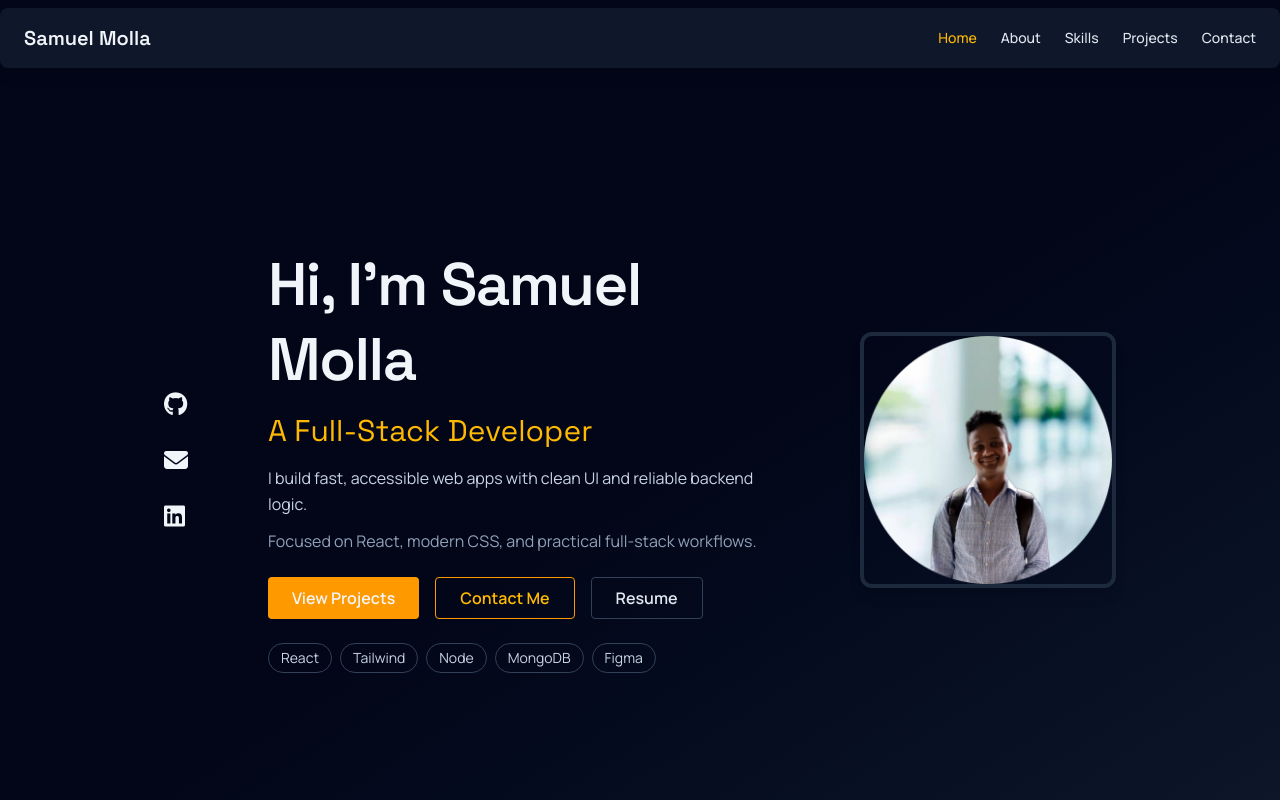
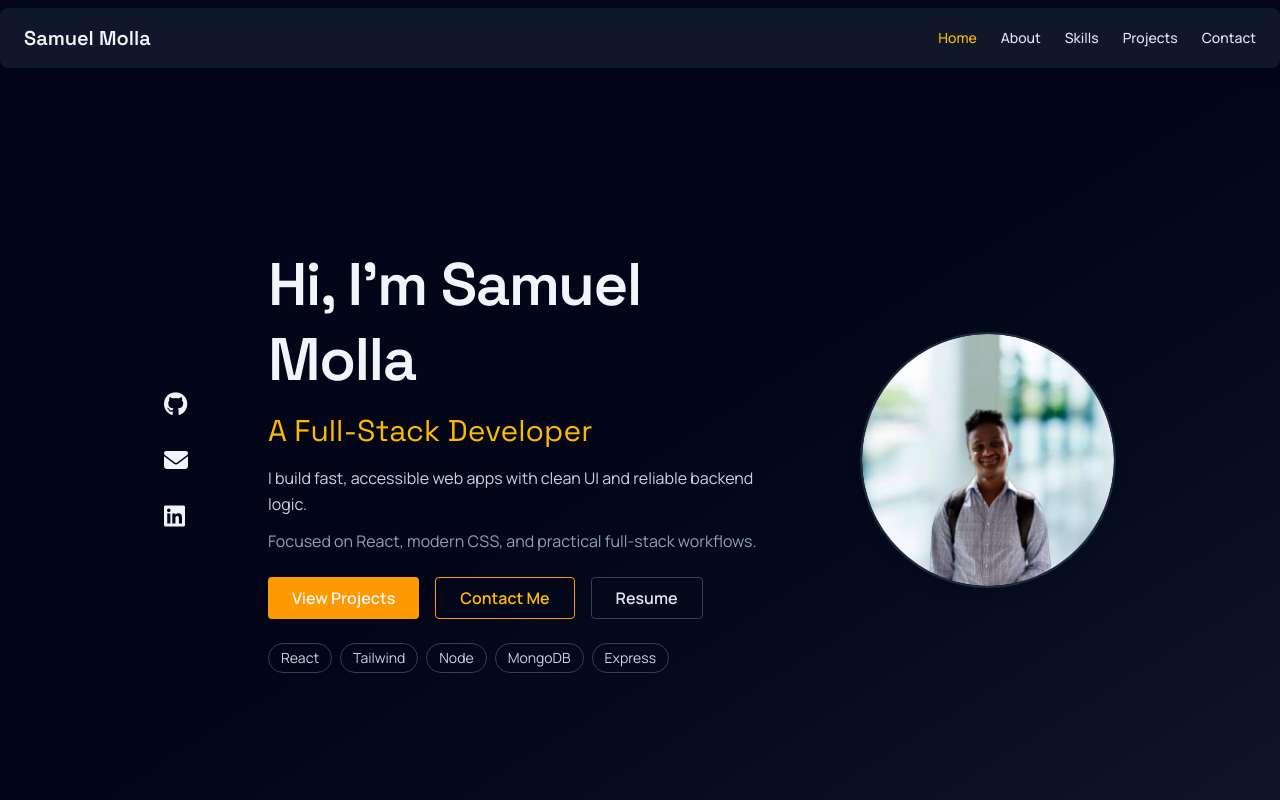
Before and after one commit to Mayufisha/Personal-Portfolio, a React (Vite) app in the folder React-Portfolio/: page / in a window 1280 px wide. Shown: the top 800 px of the page. Built offline with nearby package versions, Linux system fonts and the light colour scheme.

Commit message:
fix: improve image and border size

```diff
--- a/React-Portfolio/src/Home.jsx
+++ b/React-Portfolio/src/Home.jsx
@@ -54,11 +54,11 @@ function Home({ setActive }) {
              <span className="px-3 py-1 rounded-full border border-slate-700 text-slate-300">Tailwind</span>
              <span className="px-3 py-1 rounded-full border border-slate-700 text-slate-300">Node</span>
              <span className="px-3 py-1 rounded-full border border-slate-700 text-slate-300">MongoDB</span>
-             <span className="px-3 py-1 rounded-full border border-slate-700 text-slate-300">Figma</span>
+             <span className="px-3 py-1 rounded-full border border-slate-700 text-slate-300">Express</span>
            </div>
          </div>
 
-         <div className="w-40 h-40 md:w-64 md:h-64 rounded-xl overflow-hidden border-4 border-slate-800 shadow-lg">
+         <div className="w-40 h-40 md:w-64 md:h-64 rounded-full overflow-hidden border-2 border-slate-800 shadow-lg">
            <img src="Images/SamuelMolla.jpg" alt="Samuel Molla" className="block w-full h-full object-cover"/>
          </div>
       </section>
--- a/React-Portfolio/src/Projects.jsx
+++ b/React-Portfolio/src/Projects.jsx
@@ -11,7 +11,7 @@ function Projects() {
             <img
               src="/Images/expense-tracker.png"
               alt="Expense Tracker Screenshot"
-              className="block mx-auto h-64 w-64 max-w-full object-cover rounded-lg"
+              className="block mx-auto h-64 w-64 max-w-full object-cover rounded-2xl "
             />
             <div>
               <p className="text-amber-400 font-semibold mb-2">Featured Project</p>
```
Also changed, not shown: React-Portfolio/public/Images/expense-tracker.png.
